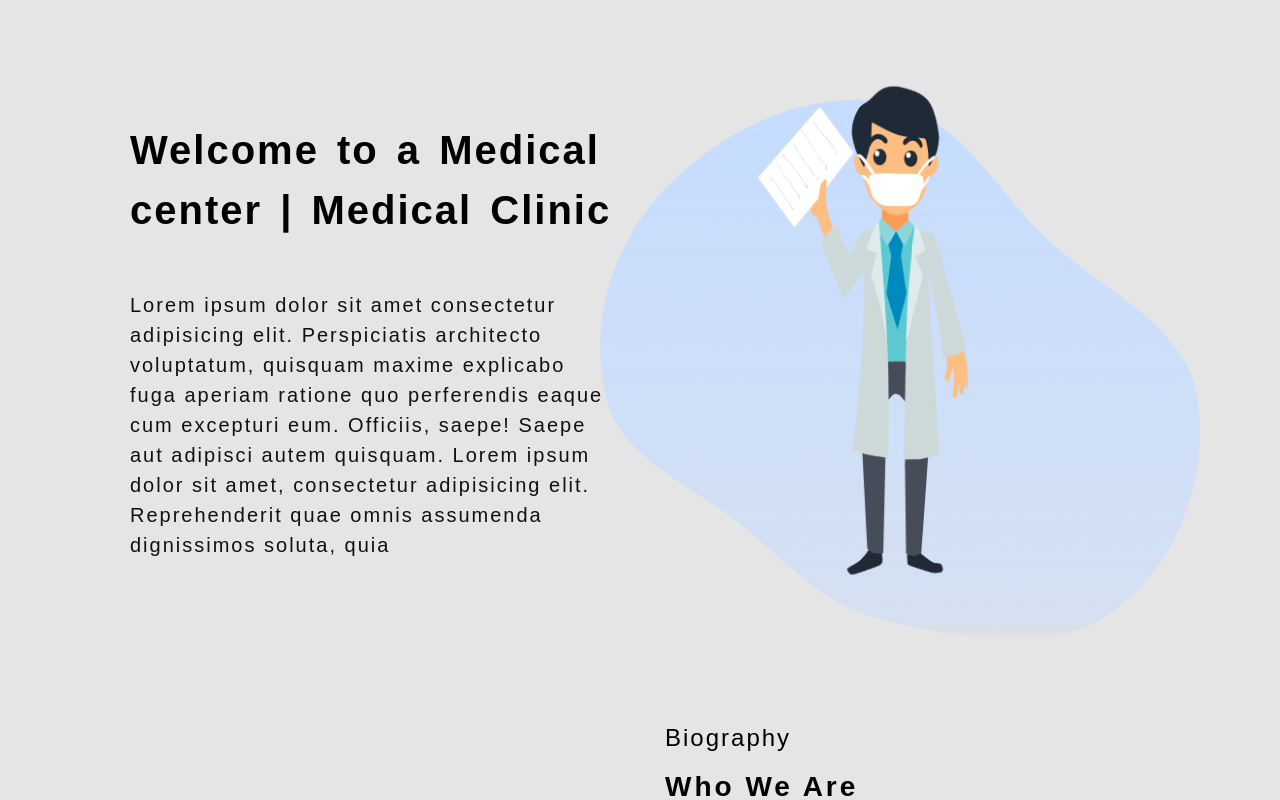
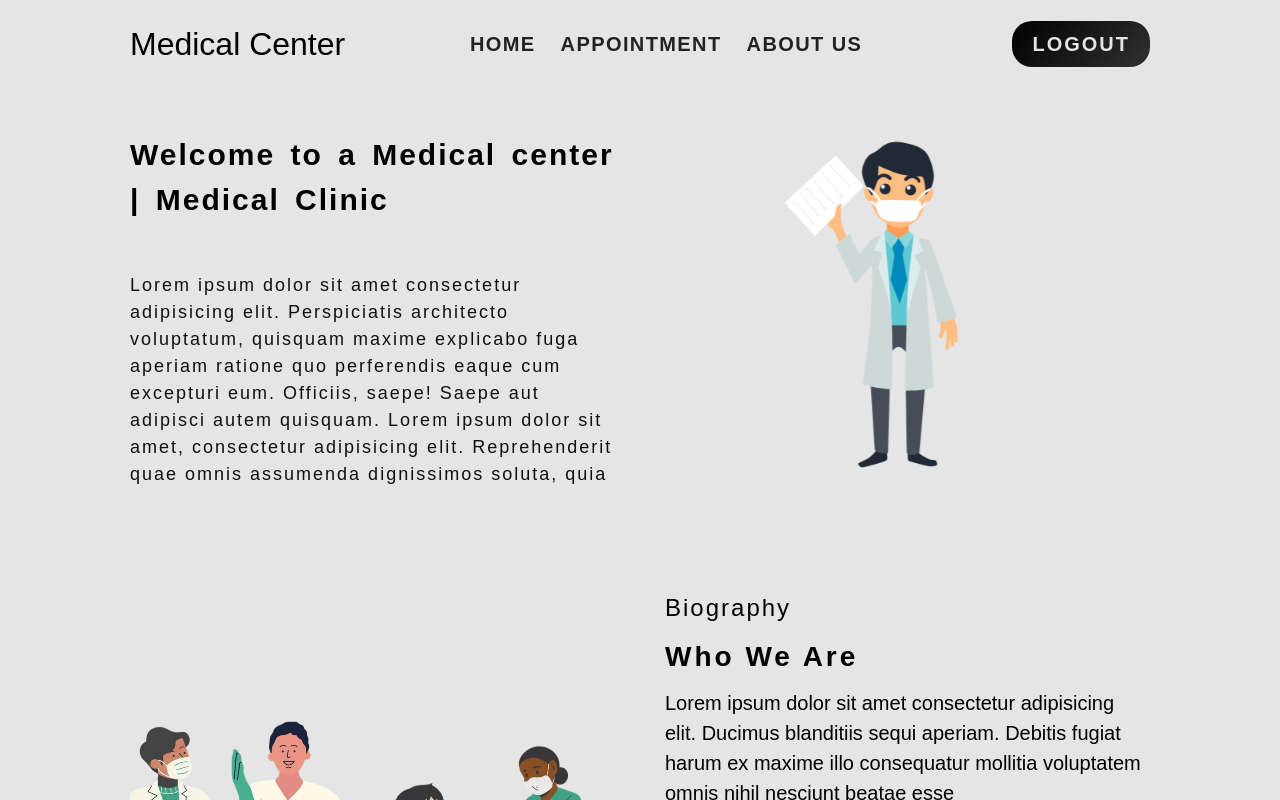
Before and after one commit to dauxero/Web_citas_medicas, a React (Vite) app in the folder FrontEnd/: page / in a window 1280 px wide. Shown: the top 800 px of the page. Built offline with nearby package versions, Linux system fonts and the light colour scheme; no server answers.

Commit message:
Creacion del navbar con validacion del boton logout y creacion del estado de efecto para obtener una respuesta de datos si esta logueado atraves del app

```diff
--- a/FrontEnd/src/App.jsx
+++ b/FrontEnd/src/App.jsx
@@ -1,6 +1,7 @@
-import React from "react";
+import React, { useContext, useEffect } from "react";
 import "./index.css";
 import { BrowserRouter as Router, Routes, Route } from "react-router-dom";
+import axios from "axios";
 
 //nota pages
 import Home from "./pages/Home";
@@ -8,15 +9,41 @@
 import Register from "./pages/Register";
 import AboutUs from "./pages/AboutUs";
 import Login from "./pages/Login";
+import { Context } from "./main";
 
 //nota react toastify / mensajes de alerta o notificaciones
 import { ToastContainer, toast } from "react-toastify";
 import "react-toastify/dist/ReactToastify.css";
+import Navbar from "./components/Navbar";
 
 const App = () => {
+  // nota creamos un context que traera los props
+  const { isAuthenticated, setIsAuthenticated, setUser } = useContext(Context);
+
+  //nota Se establece el estado de autenticación como true obtiene los datos de lo contrario si es false dara un vacio
+  useEffect(() => {
+    const fetchUser = async () => {
+      try {
+        const response = await axios.get(
+          "http://localhost:4000/api/v1/user/patient/me",
+          {
+            withCredentials: true,
+          }
+        );
+        setIsAuthenticated(true);
+        setUser(response.data.user);
+      } catch (error) {
+        setIsAuthenticated(false);
+        setUser({});
+      }
+    };
+    fetchUser();
+  }, [isAuthenticated]);
+
   return (
     <>
       <Router>
+        <Navbar />
         <Routes>
           <Route path="/" element={<Home />} />
           <Route path="/appointment" element={<Appointment />} />
@@ -25,7 +52,7 @@
           <Route path="/login" element={<Login />} />
         </Routes>
         {/* colocamos la posicion de donde va salir las notificaciones o alerta*/}
-        <ToastContainer position='top-center' />
+        <ToastContainer position="top-center" />
       </Router>
     </>
   );
--- a/FrontEnd/src/components/Hero.jsx
+++ b/FrontEnd/src/components/Hero.jsx
@@ -3,10 +3,10 @@
 const Hero = ({ title, imageUrl }) => {
   return (
     <>
-      <div className="hero container  max-w-full ">
+      <div className="hero container max-w-full ">
         <div className="banner">
           <h1>{title}</h1>
-          <p>
+          <p className="text-[18px]">
             Lorem ipsum dolor sit amet consectetur adipisicing elit.
             Perspiciatis architecto voluptatum, quisquam maxime explicabo fuga
             aperiam ratione quo perferendis eaque cum excepturi eum. Officiis,
@@ -19,11 +19,8 @@
           <img
             src={imageUrl}
             alt="hero"
-            className="animated-image h-[250px] sm:h-[600px]"
+            className="animated-image h-[250px] md:h-[400px]"
           />
-          <span>
-            <img src="/vector.png" alt="vector" className="md:w-[600px] " />
-          </span>
         </div>
       </div>
     </>
--- /dev/null
+++ b/FrontEnd/src/components/Navbar.jsx
@@ -0,0 +1,59 @@
+import React, { useContext, useState } from "react";
+import { Link, useNavigate } from "react-router-dom";
+// import { GiHamburgerMenu } from "react-icons/gi";
+import axios from "axios";
+import { toast } from "react-toastify";
+import { Context } from "../main";
+
+const Navbar = () => {
+  //NOTA estados
+  const [show, setShow] = useState(false);
+  const { isAuthenticated, setIsAuthenticated } = useContext(Context);
+
+  //?variable que contiene navigate que es login
+  const navigateTo = useNavigate();
+
+  //nota botones
+  const handleLogout = async () => {
+    await axios
+      .get("http://localhost:4000/api/v1/user/patient/logout", {
+        withCredentials: true,
+      })
+      .then((res) => {
+        toast.success(res.data.message);
+        setIsAuthenticated(false);
+      })
+      .catch((err) => {
+        toast.error(err.response.data.message);
+      });
+  };
+
+  const goToLogin = () => {
+    navigateTo("/login");
+  };
+  return (
+    <>
+      <nav className="container max-w-full">
+        <div className="logo">Medical Center</div>
+        <div className={show ? "navLinks showmenu" : "navLinks"}>
+          <div className="links">
+            <Link to={"/"}>HOME</Link>
+            <Link to={"/appointment"}>APPOINTMENT</Link>
+            <Link to={"/about"}>ABOUT US</Link>
+          </div>
+          {!isAuthenticated ? (
+            <button className="logoutBtn btn" onClick={handleLogout}>
+              LOGOUT
+            </button>
+          ) : (
+            <button className="loginBtn btn" onClick={goToLogin}>
+              LOGIN
+            </button>
+          )}
+        </div>
+      </nav>
+    </>
+  );
+};
+
+export default Navbar;
--- a/FrontEnd/src/index.css
+++ b/FrontEnd/src/index.css
@@ -75,7 +75,7 @@
 .hero {
   display: flex;
   gap: 50px;
-  padding-top: 40px;
+  padding-top: 110px;
   padding-bottom: 40px;
   position: relative;
 }
@@ -89,18 +89,13 @@
 .hero .banner h1 {
   letter-spacing: 2px;
   word-spacing: 5px;
-  font-size: 40px;
+  font-size: 30px;
 }
 .hero .banner p {
   color: #111;
   letter-spacing: 2px;
 }
-.hero .banner span {
-  position: absolute;
-  right: 80px;
-  top: 100px;
-  z-index: -1;
-}
+
 .hero .banner:first-child {
   display: flex;
   justify-content: center;
@@ -123,20 +118,6 @@
   }
   100% {
     transform: translateY(20px);
-  }
-}
-@media (max-width: 1186px) {
-  .hero .banner span {
-    right: -400px;
-  }
-  .hero .banner h1 {
-    font-size: 32px;
-  }
-}
-@media (max-width: 1085px) {
-  .hero .banner span {
-    right: -480px;
-    top: -315px;
   }
 }
 
```
Also changed, not shown: FrontEnd/public/vector.png (deleted).
